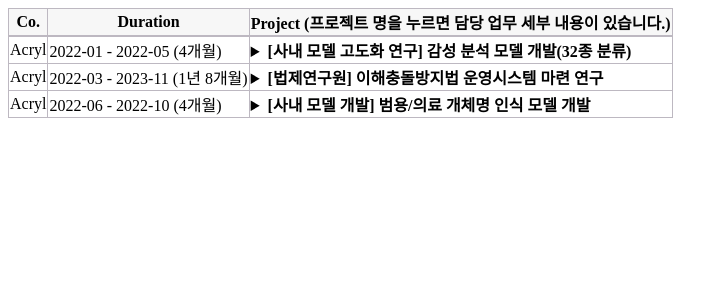
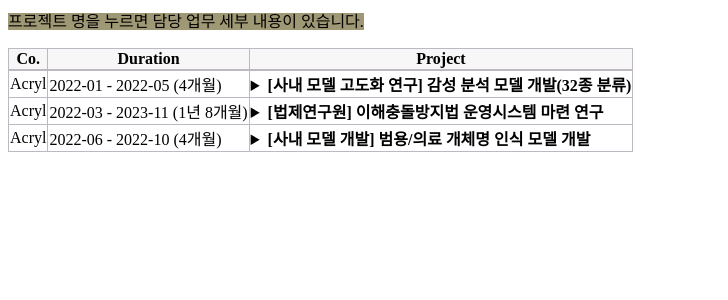
Before and after one commit to finddme/finddme.github.io, a Jekyll site: the page built from _posts/2022-01-01-Project.md, in a window 1280 px wide. Shown: the top 300 px of the page, without its empty margins (0-728 px from the left). Built offline with Jekyll 4.4.1, drawn with Linux system fonts in a browser that asks for light colours; some of the changed lines change nothing that is shown.

Commit message:
Update 2022-01-01-Project.md

```diff
--- a/_posts/2022-01-01-Project.md
+++ b/_posts/2022-01-01-Project.md
@@ -3,6 +3,8 @@ title: NLP Project list
 category: Project
 tag: NLP
 ---
+
+<span style="background-color:#9F9875">프로젝트 명을 누르면 담당 업무 세부 내용이 있습니다.</span>
 
 <html>
   <head>
@@ -22,7 +24,7 @@ tag: NLP
        <tr>
          <th class="line4" bgcolor="#F8F7F9">Co.</th>
          <th class="line4" bgcolor="#F8F7F9">Duration</th>
-         <th class="line4" bgcolor="#F8F7F9">Project (프로젝트 명을 누르면 담당 업무 세부 내용이 있습니다.)</th>
+         <th class="line4" bgcolor="#F8F7F9">Project</th>
        </tr>
        <tr>
          <td class="line">Acryl</td>
```
